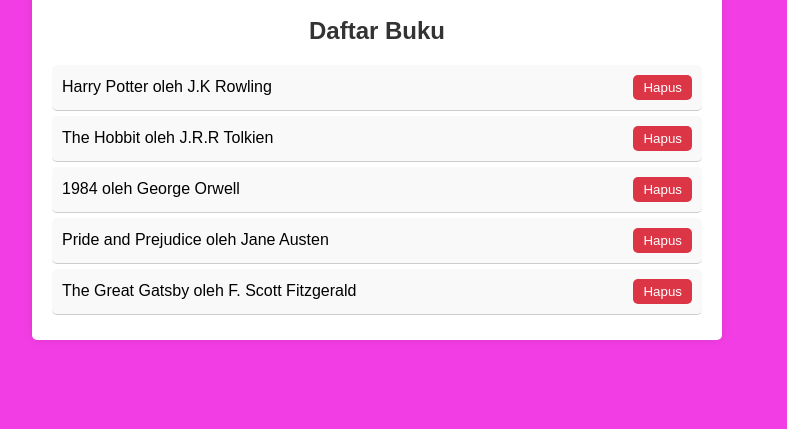
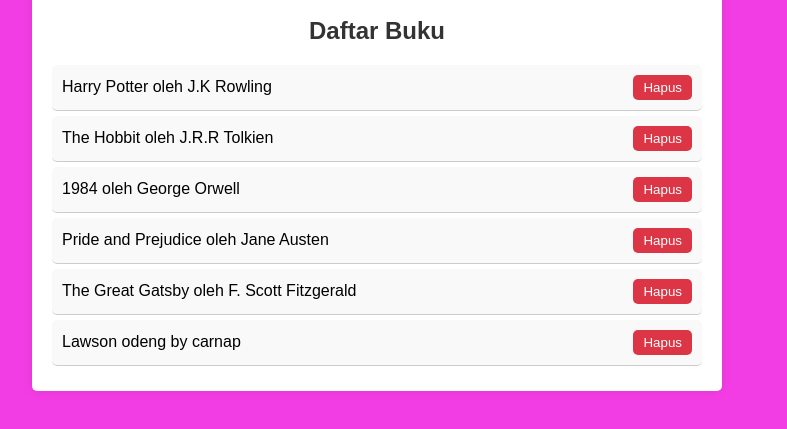
Before and after one commit to Ririyu21/Buku, a plain HTML site: page index.html in a window 1280 px wide. Shown: the part 173-602 px from the top of the page, without its empty margins (263-1050 px from the left). Drawn offline with Linux system fonts and the light colour scheme.

Commit message:
index.html

```diff
--- a/index.html
+++ b/index.html
@@ -22,6 +22,7 @@
             <li>1984 oleh George Orwell <button onclick="removeBook(this)">Hapus</button></li>
             <li>Pride and Prejudice oleh Jane Austen <button onclick="removeBook(this)">Hapus</button></li>
             <li>The Great Gatsby oleh F. Scott Fitzgerald <button onclick="removeBook(this)">Hapus</button></li>
+            <li>Lawson odeng by carnap <button onclick="removeBook(this)">Hapus</button></li>
         </ul>
     </div>
     <script src="script.js"></script>
```
